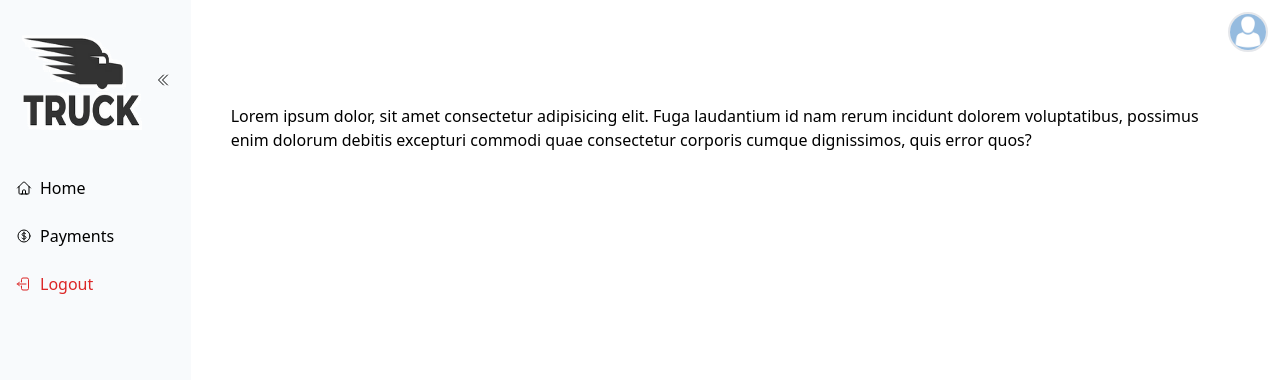
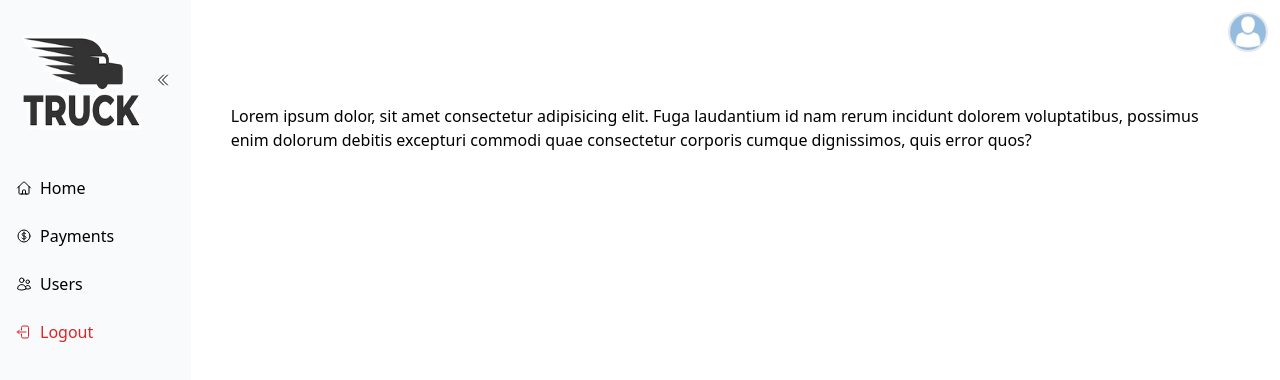
Before and after one commit to ant1234/on_demand_dispatch_v2, a Vue app in the folder frontend/: page /app/dashboard in a window 1280 px wide. Both pictures are taken after a click on the button 28 px from the left and 80 px from the top of the page. Shown: the top 380 px of the page. Built offline with nearby package versions, Linux system fonts and the light colour scheme.

Commit message:
Complete the draft dashboard

```diff
--- /dev/null
+++ b/frontend/src/components/icons/UsersIcon.vue
@@ -0,0 +1,7 @@
+<template>
+    <svg xmlns="http://www.w3.org/2000/svg" fill="none" viewBox="0 0 24 24" stroke-width="1.5" stroke="currentColor" class="size-4">
+    <path stroke-linecap="round" stroke-linejoin="round" d="M15 19.128a9.38 9.38 0 0 0 2.625.372 9.337 9.337 0 0 0 4.121-.952 4.125 4.125 0 0 0-7.533-2.493M15 19.128v-.003c0-1.113-.285-2.16-.786-3.07M15 19.128v.106A12.318 12.318 0 0 1 8.624 21c-2.331 0-4.512-.645-6.374-1.766l-.001-.109a6.375 6.375 0 0 1 11.964-3.07M12 6.375a3.375 3.375 0 1 1-6.75 0 3.375 3.375 0 0 1 6.75 0Zm8.25 2.25a2.625 2.625 0 1 1-5.25 0 2.625 2.625 0 0 1 5.25 0Z" />
+    </svg>
+</template>
+<script setup>
+</script>
--- a/frontend/src/main.js
+++ b/frontend/src/main.js
@@ -6,6 +6,18 @@ import { createPinia } from 'pinia';
 
 const app = createApp(App);
 const pinia = createPinia();
+const importIcons = require.context('./components/icons', true, /\.vue$/);
+
+// Register components globally
+function registerComponents() {
+    importIcons.keys().forEach((fileName) => {
+        const componentName = fileName.split('/').pop().split('.')[0];
+        const componentConfig = importIcons(fileName);
+        app.component(componentName, componentConfig.default || componentConfig);
+    });
+}
+
 app.use(pinia);
 app.use(router);
+registerComponents();
 app.mount('#app');
--- a/frontend/src/views/admin/components/SideBar.vue
+++ b/frontend/src/views/admin/components/SideBar.vue
@@ -25,6 +25,10 @@
                     <li class="flex text-black-600 hover:bg-slate-200 cursor-pointer gap-2 px-2 py-2 rounded-md">
                         <PaymentIcon class="mt-1" />
                         <span v-show="toggleSideBar"> Payments</span>
+                    </li>
+                    <li class="flex text-black-600 hover:bg-slate-200 cursor-pointer gap-2 px-2 py-2 rounded-md">
+                        <UsersIcon class="mt-1" />
+                        <span v-show="toggleSideBar"> Users</span>
                     </li>
                     <li class="flex text-red-600 hover:bg-slate-200 cursor-pointer gap-2 px-2 py-2 rounded-md">
                         <LogoutIcon class="mt-1" />
@@ -68,9 +72,6 @@
 <script setup>
 import ChevronIconLeft from '@/components/icons/ChevronIconLeft.vue';
 import ChevronIconRight from '@/components/icons/ChevronIconRight.vue';
-import HomeIcon from '@/components/icons/HomeIcon.vue';
-import PaymentIcon from '@/components/icons/PaymentIcon.vue';
-import LogoutIcon from '@/components/icons/LogoutIcon.vue';
 import { ref } from 'vue';
 
 const toggleSideBar = ref(false);
```
